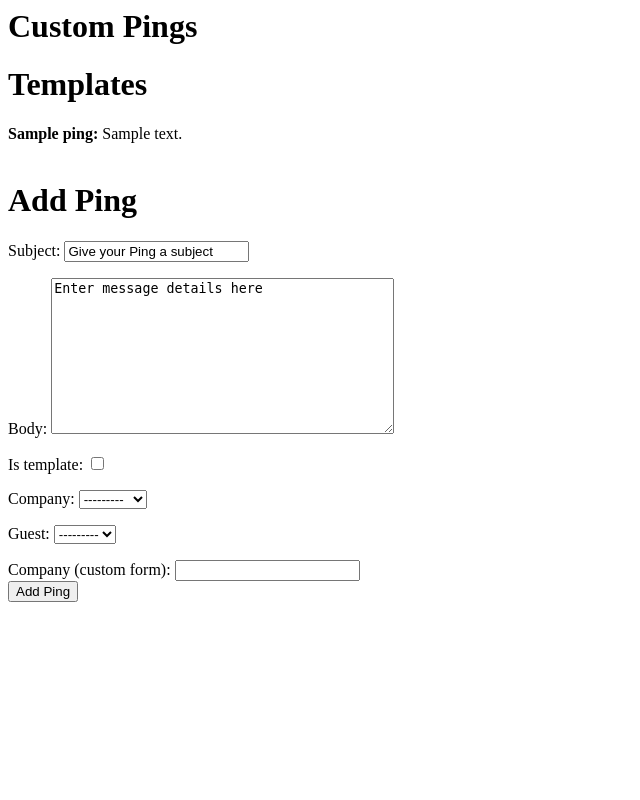
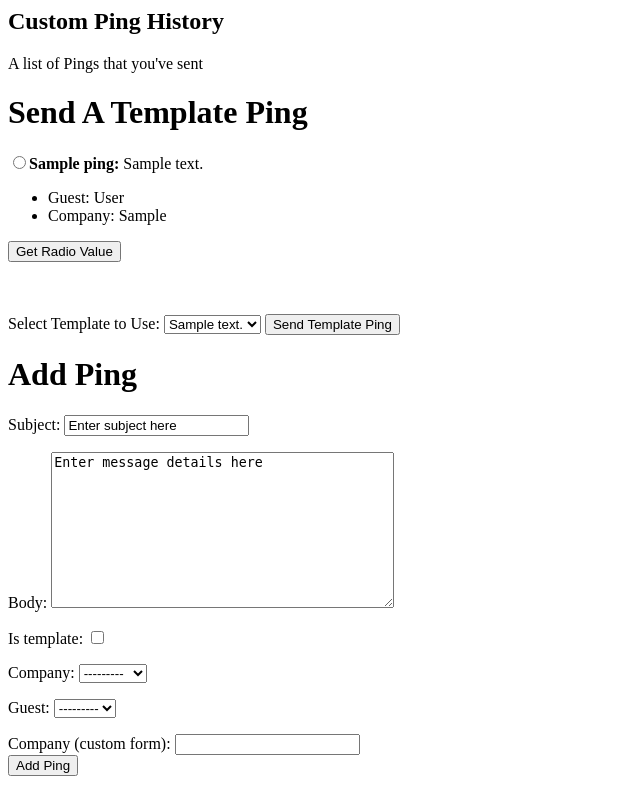
Before and after one commit to tyler-dane/ping-puma, a Django app: page /pings/ in a window 1280 px wide. Shown: the whole page, without its empty margins (0-640 px from the left). Run offline with Django 3.2, Linux system fonts and the light colour scheme; tables that the repository leaves empty hold one stand-in row (values such as "Sample post"); some libraries are stand-ins or nearby versions.

Commit message:
sending ping subject as alert

```diff
--- a/pings/forms.py
+++ b/pings/forms.py
@@ -1,4 +1,3 @@
-from django import forms
 from django.forms import ModelForm
 from django.shortcuts import get_object_or_404, render_to_response
 
@@ -6,6 +5,8 @@
 
 
 class PingForm(ModelForm):
+    # add dropdown (ModelChoiceField) from Templates
+
     class Meta:
         model = Ping
         fields = ('subject', 'body', 'is_template', 'company', 'guest')
@@ -22,40 +23,8 @@
         return ping
 
 
-class PingFormExpanded(ModelForm):
-
-    class Meta:
-        model = Ping
-        fields = ('subject', 'body', 'is_template', 'company', 'guest')
-
-    def save(self, commit=True):
-        ping = super(PingFormExpanded, self).save(commit=False)
-        ping.subject = self.cleaned_data['subject']
-        ping.body = self.cleaned_data['body']
-
-        if commit:
-            ping.save()
-        return ping
-
-
 def bound_form(request, id):
     ping = get_object_or_404(Ping)
     ping_template = PingForm(instance=ping)
     context = {'ping_template': ping_template}
     return render_to_response('pings/add_ping_from_template.html', context)
-
-
-
-class PingFromTemplateForm(forms.Form):
-    pass
-#     subject = forms.CharField(max_length=100)
-#     body = forms.CharField(widget=forms.Textarea, max_length=5000)
-#
-#     def save(self, commmit=True):
-#         ping = super(PingFromTemplateForm, self).save(commit=False)
-#         ping.subject = self.cleaned_data['subject']
-#         ping.body = self.cleaned_data['body']
-#
-#         if commmit:
-#             ping.save()
-#         return ping
--- a/pings/static/js/main.js
+++ b/pings/static/js/main.js
@@ -1,10 +1,35 @@
 $(document).ready( function() {
-    $("#template-form").on("change", (function() {
-        var radioValue = $("[name='template']:checked").text();
-        console.log('radio text:' + radioValue);
-        alert($("input[name='template']:checked", "#template-form").val());
-    }));
+    $('#radio_value').click(function() {
+        $('#result').empty();
+        var value = $("input[type='radio']:checked").val();
+
+        if ($("input[type='radio']").is(':checked')) {
+            $('#result').append("Checked Radio Button Value is :<span> "+ value +" </span>");
+        } else {
+            alert(" Please Select any Option ");
+        }
+    });
+
+    $("#template_select").change(function() {
+        var selectedTemplate = $('#template_select').find(":selected").text();
+        console.log("Current template subject:" + selectedTemplate);
+    });
+});
+
+function sendPing() {
+    var templateSubject = $('#template_select').find(":selected").text();
+    alert("Successfully sent the following Ping: \n\n" + templateSubject);
+}
+
+
+
+
+//
+//    $("#template-form").on("change", (function() {
+//        var radioValue = $("[name='template']:checked").text();
+//        console.log('radio text:' + radioValue);
+//        alert($("input[name='template']:checked", "#template-form").val());
+//    }));
 //    $("#template-form").click( function(event) {
 //        console.log('you clicked somewhere in the form');
 //    });
-});
--- a/pings/templates/pings/index.html
+++ b/pings/templates/pings/index.html
@@ -1,7 +1,9 @@
+{% load static %}
 {% block body %}
 <div class="container">
     <div>
-        <h1>Custom Pings</h1>
+        <h2>Custom Ping History</h2>
+        A list of Pings that you've sent
         {% if pings %}
         <ul>
             {% for ping in pings %}
@@ -10,6 +12,7 @@
                 {{ ping.body }}
                 <ul>
                     <li>Guest: {{ ping.guest }}</li>
+                    <li>Company: {{ ping.company }}</li>
                 </ul>
                 <br>
                 {% endif%}
@@ -20,26 +23,48 @@
         {% endif %}
     </div>
     <div>
-        <h1>Templates</h1>
+        <h1>Send A Template Ping</h1>
         {% if pings %}
             {% for ping in pings %}
                 {% if ping.is_template is True %}
-                <b>{{ ping.subject }}:</b>
+                <b><input type="radio" name="radio"/>{{ ping.subject }}:</b>
                 {{ ping.body }}
-                <br>
+                <ul>
+                    <li>Guest: {{ ping.guest }}</li>
+                    <li>Company: {{ ping.company }}</li>
+                </ul>
                 {% endif %}
             {% endfor %}
+            <input type="button" id="radio_value" value="Get Radio Value">
+            <p id="result"></p>
+        <br>
         {% else %}
             <p>No templates</p>
         {% endif %}
         <br>
+    </div>
+    <div>
+        Select Template to Use:
+        <select id="template_select">
+            {% for ping in pings %}
+                {% if ping.is_template is True %}
+                    <option>{{ ping.body }}</option>
+                {% else %}
+                    <p>No templates</p>
+                {% endif %}
+            {% endfor %}
+        </select>
+        <button type="submit" class="btn btn-default"
+                onclick="sendPing()">
+            Send Template Ping
+        </button>
     </div>
     <form action="add-ping/" method="POST">
         <div class="container">
         {% csrf_token %}
 
         <h1>Add Ping</h1>
-            {{ ping_form_expanded.as_p }}
+            {{ ping_form.as_p }}
             Company (custom form): <input type="text" name="custom-company">
             <br>
             <button type="submit" class="btn btn-default">Add Ping</button>
@@ -47,3 +72,6 @@
     </form>
 </div>
 {% endblock %}
+
+<script src="{% static 'js/jquery-3.4.1.js' %}"></script>
+<script src="{% static 'js/main.js' %}"></script>
--- a/pings/views.py
+++ b/pings/views.py
@@ -1,7 +1,7 @@
 from django.shortcuts import render, redirect, render_to_response
 
 from .models import Ping
-from pings.forms import PingForm, PingFormExpanded
+from pings.forms import PingForm, PingForm
 
 
 def index(request):
@@ -9,19 +9,19 @@
     pings = Ping.objects.order_by('subject')
 
     if request.method == 'POST':
-        ping_form_expanded = PingFormExpanded(request.POST)
+        ping_form_expanded = PingForm(request.POST)
         if ping_form_expanded.is_valid():
             ping_form_expanded.save()
             return redirect('/pings/add-ping')
         else:
             print('Invalid form')
     else:
-        ping_form_expanded = PingFormExpanded(initial={
-            'subject': 'Give your Ping a subject',
+        ping_form = PingForm(initial={
+            'subject': 'Enter subject here',
             'body': 'Enter message details here',
             'is_template': False
         })
-        context = {'pings': pings, 'ping_form_expanded': ping_form_expanded}
+        context = {'pings': pings, 'ping_form': ping_form}
         return render(request, 'pings/index.html', context)
 
 
```
